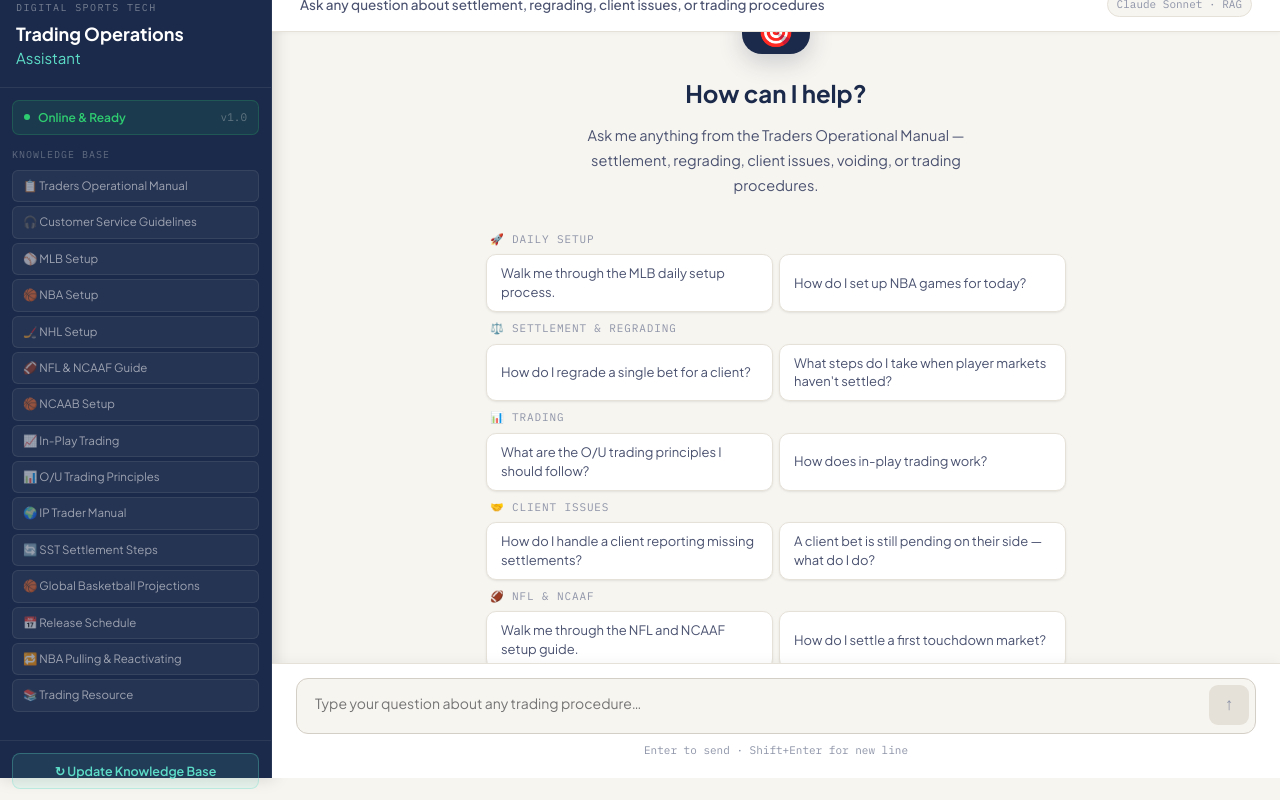
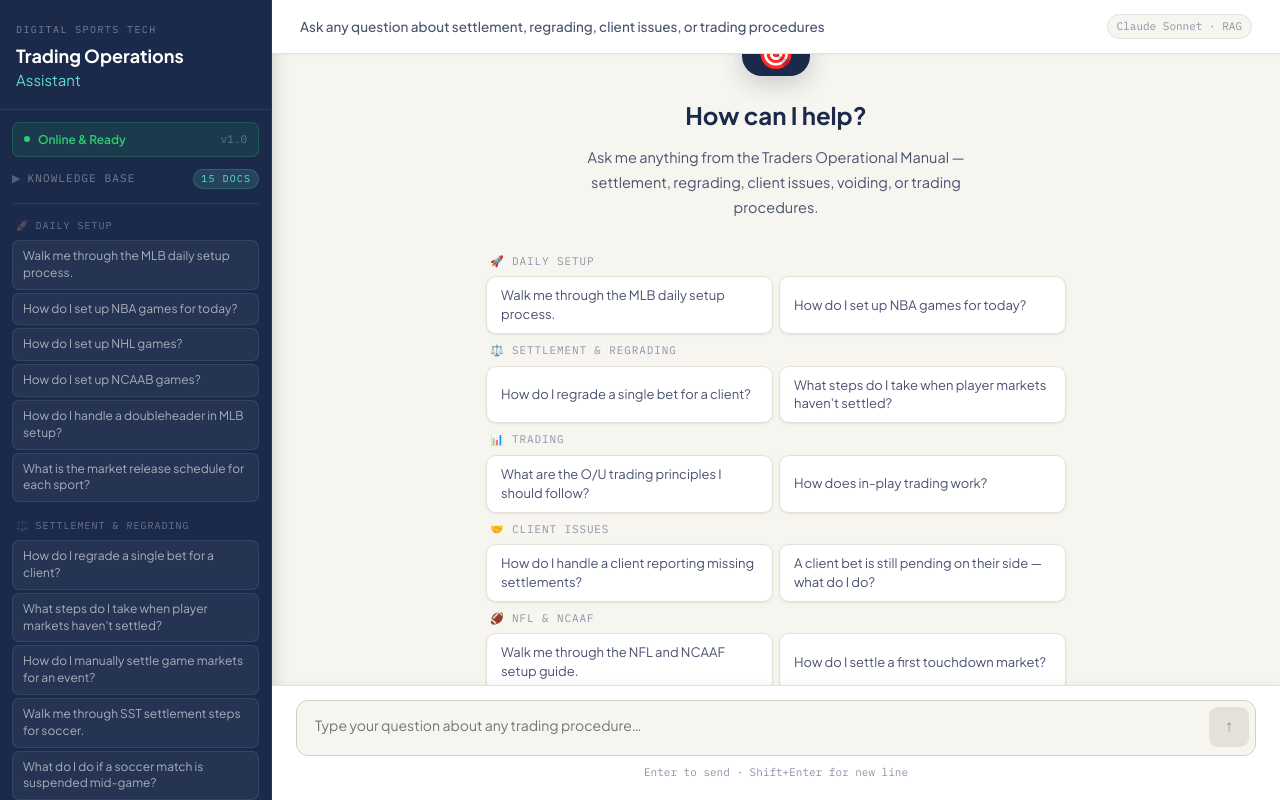
Before and after one commit to jayparadise/trader-questions, a Next.js app: page / in a window 1280 px wide. Built offline with nearby package versions, Linux system fonts and the light colour scheme; a web font is replaced by a local one.

Commit message:
updated page

```diff
--- a/app/page.jsx
+++ b/app/page.jsx
@@ -78,7 +78,8 @@ function TypingDots() {
 }
 
 function renderInline(text) {
-  const parts = text.split(/(\*\*.*?\*\*|`.*?`)/g)
+  // Split on bold, code, and URLs
+  const parts = text.split(/(https?:\/\/[^\s]+|\*\*.*?\*\*|`.*?`)/g)
   return parts.map((part, i) => {
     if (part.startsWith('**') && part.endsWith('**')) {
       return <strong key={i} style={{ fontWeight: 700 }}>{part.slice(2, -2)}</strong>
@@ -89,6 +90,13 @@ function renderInline(text) {
         background: 'var(--teal-mid)', color: 'var(--teal)',
         padding: '1px 6px', borderRadius: 4,
       }}>{part.slice(1, -1)}</code>
+    }
+    if (part.startsWith('http://') || part.startsWith('https://')) {
+      return <a key={i} href={part} target="_blank" rel="noopener noreferrer" style={{
+        color: 'var(--teal)', textDecoration: 'underline',
+        textDecorationColor: 'rgba(14,124,134,0.4)',
+        wordBreak: 'break-all',
+      }}>{part}</a>
     }
     return part
   })
@@ -230,44 +238,8 @@ export default function ChatPage() {
   const [messages, setMessages] = useState([])
   const [input, setInput] = useState('')
   const [loading, setLoading] = useState(false)
-  const [ingesting, setIngesting] = useState(false)
-  const [ingestLog, setIngestLog] = useState([])
-  const [ingestDone, setIngestDone] = useState(false)
   const bottomRef = useRef(null)
   const inputRef = useRef(null)
-
-  async function runIngest() {
-    if (ingesting) return
-    setIngesting(true)
-    setIngestDone(false)
-    setIngestLog(['Starting update...'])
-
-    try {
-      const res = await fetch('/api/ingest', { method: 'POST' })
-      const reader = res.body.getReader()
-      const decoder = new TextDecoder()
-
-      while (true) {
-        const { done, value } = await reader.read()
-        if (done) break
-        const chunk = decoder.decode(value)
-        for (const line of chunk.split('\n')) {
-          if (line.startsWith('data: ')) {
-            try {
-              const data = JSON.parse(line.slice(6))
-              if (data.message) setIngestLog(prev => [...prev, data.message])
-              if (data.done) setIngestDone(true)
-              if (data.error) setIngestLog(prev => [...prev, `❌ ${data.error}`])
-            } catch {}
-          }
-        }
-      }
-    } catch (err) {
-      setIngestLog(prev => [...prev, `❌ ${err.message}`])
-    } finally {
-      setIngesting(false)
-    }
-  }
 
   useEffect(() => {
     bottomRef.current?.scrollIntoView({ behavior: 'smooth' })
@@ -383,10 +355,23 @@ export default function ChatPage() {
 
         {/* Knowledge base */}
         <div style={{ padding: '12px 12px 0' }}>
-          <div style={{ fontSize: 10, fontFamily: 'var(--font-mono)', color: 'rgba(255,255,255,0.3)', letterSpacing: '0.1em', textTransform: 'uppercase', marginBottom: 7 }}>
+          <details style={{ cursor: 'pointer' }}>
+            <summary style={{
+              fontSize: 11, fontFamily: 'var(--font-mono)', color: 'rgba(255,255,255,0.4)',
+              letterSpacing: '0.1em', textTransform: 'uppercase',
+              listStyle: 'none', display: 'flex', alignItems: 'center', gap: 6,
+              userSelect: 'none',
+            }}>
+              <span style={{ color: 'rgba(255,255,255,0.25)' }}>▶</span>
               Knowledge Base
-          </div>
-          <div style={{ display: 'flex', flexDirection: 'column', gap: 4 }}>
+              <span style={{
+                marginLeft: 'auto', fontSize: 10,
+                background: 'rgba(93,221,200,0.15)', color: '#5DDDC8',
+                border: '1px solid rgba(93,221,200,0.2)',
+                borderRadius: 10, padding: '1px 7px',
+              }}>15 docs</span>
+            </summary>
+            <div style={{ display: 'flex', flexDirection: 'column', gap: 3, marginTop: 8 }}>
               {[
                 '📋 Traders Operational Manual',
                 '🎧 Customer Service Guidelines',
@@ -405,17 +390,16 @@ export default function ChatPage() {
                 '📚 Trading Resource',
               ].map((doc, i) => (
                 <div key={i} style={{
-                padding: '6px 10px',
-                background: 'rgba(255,255,255,0.05)',
-                border: '1px solid rgba(255,255,255,0.08)',
-                borderRadius: 6,
-                fontSize: 11.5,
-                color: 'rgba(255,255,255,0.55)',
+                  padding: '5px 10px', fontSize: 11,
+                  background: 'rgba(255,255,255,0.04)',
+                  border: '1px solid rgba(255,255,255,0.07)',
+                  borderRadius: 5, color: 'rgba(255,255,255,0.45)',
                 }}>
                   {doc}
                 </div>
               ))}
             </div>
+          </details>
         </div>
 
         <div style={{ height: 1, background: 'rgba(255,255,255,0.08)', margin: '14px 12px' }} />
@@ -463,53 +447,6 @@ export default function ChatPage() {
               </div>
             </div>
           ))}
-        </div>
-
-        {/* Update Knowledge Base button */}
-        <div style={{ padding: '12px', borderTop: '1px solid rgba(255,255,255,0.08)', flexShrink: 0 }}>
-          {ingestLog.length > 0 && (
-            <div style={{
-              marginBottom: 8, padding: '8px 10px',
-              background: 'rgba(0,0,0,0.2)', borderRadius: 7,
-              maxHeight: 110, overflowY: 'auto',
-            }}>
-              {ingestLog.map((line, i) => (
-                <div key={i} style={{
-                  fontSize: 11, fontFamily: 'var(--font-mono)', lineHeight: 1.6,
-                  color: line.startsWith('✅') ? '#5DDDC8' : line.startsWith('❌') ? '#FF6B6B' : 'rgba(255,255,255,0.45)',
-                }}>
-                  {line}
-                </div>
-              ))}
-            </div>
-          )}
-          <button
-            onClick={runIngest}
-            disabled={ingesting}
-            style={{
-              width: '100%', padding: '9px 12px', borderRadius: 8,
-              border: '1px solid rgba(93,221,200,0.3)',
-              background: ingesting ? 'rgba(93,221,200,0.05)' : 'rgba(93,221,200,0.1)',
-              color: ingesting ? 'rgba(93,221,200,0.4)' : '#5DDDC8',
-              fontSize: 12.5, fontWeight: 600, fontFamily: 'var(--font-body)',
-              cursor: ingesting ? 'default' : 'pointer',
-              display: 'flex', alignItems: 'center', justifyContent: 'center', gap: 7,
-              transition: 'all 0.15s',
-            }}
-            onMouseEnter={e => { if (!ingesting) e.currentTarget.style.background = 'rgba(93,221,200,0.18)' }}
-            onMouseLeave={e => { if (!ingesting) e.currentTarget.style.background = 'rgba(93,221,200,0.1)' }}
-          >
-            {ingesting ? (
-              <>
-                <span style={{
-                  width: 12, height: 12, borderRadius: '50%',
-                  border: '2px solid rgba(93,221,200,0.3)', borderTopColor: '#5DDDC8',
-                  display: 'block', animation: 'spin 0.7s linear infinite', flexShrink: 0,
-                }} />
-                Updating...
-              </>
-            ) : ingestDone ? '✅ Knowledge Base Updated' : '↻  Update Knowledge Base'}
-          </button>
         </div>
 
       </div>
```
Lines whose indentation alone changed are shown as unchanged.
